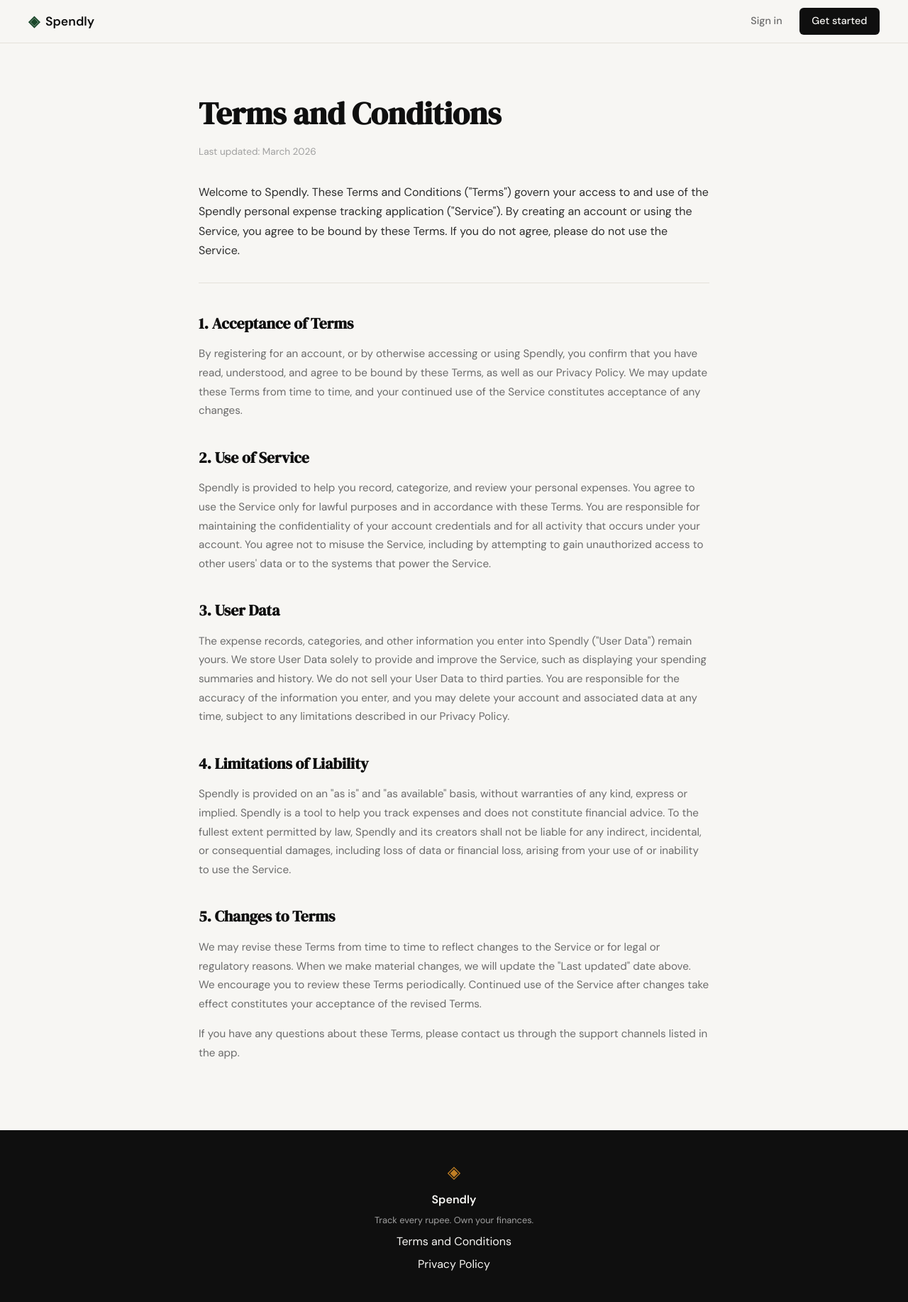
After one commit to jeswingeorge/spendly-expense-tracker, a Flask app: page /terms in a window 1280 px wide. The commit adds this page. Shown: the whole page at 71% size. Run offline with Flask 3, Linux system fonts and the light colour scheme.

Commit message:
landing: add terms and conditions page and route

```diff
--- a/app.py
+++ b/app.py
@@ -20,6 +20,11 @@ def register():
 @app.route("/login")
 def login():
     return render_template("login.html")
+
+
+@app.route("/terms")
+def terms():
+    return render_template("terms.html")
 
 
 # ------------------------------------------------------------------ #
--- a/static/css/style.css
+++ b/static/css/style.css
@@ -478,6 +478,56 @@ a { color: inherit; text-decoration: none; }
 .auth-switch a:hover { text-decoration: underline; }
 
 /* ------------------------------------------------------------------ */
+/* Legal pages (Terms, Privacy)                                        */
+/* ------------------------------------------------------------------ */
+
+.legal {
+    padding: 4rem 2rem 5rem;
+}
+
+.legal-inner {
+    max-width: 720px;
+    margin: 0 auto;
+}
+
+.legal-title {
+    font-family: var(--font-display);
+    font-size: clamp(2rem, 4vw, 2.75rem);
+    color: var(--ink);
+    margin-bottom: 0.5rem;
+}
+
+.legal-updated {
+    font-size: 0.85rem;
+    color: var(--ink-faint);
+    margin-bottom: 2rem;
+}
+
+.legal-intro {
+    font-size: 1rem;
+    color: var(--ink-soft);
+    line-height: 1.7;
+    margin-bottom: 2.5rem;
+    padding-bottom: 2rem;
+    border-bottom: 1px solid var(--border);
+}
+
+.legal-heading {
+    font-family: var(--font-display);
+    font-size: 1.35rem;
+    color: var(--ink);
+    margin-top: 2.25rem;
+    margin-bottom: 0.75rem;
+}
+
+.legal-body {
+    font-size: 0.95rem;
+    color: var(--ink-muted);
+    line-height: 1.75;
+    margin-bottom: 1rem;
+}
+
+/* ------------------------------------------------------------------ */
 /* Footer                                                              */
 /* ------------------------------------------------------------------ */
 
--- a/templates/base.html
+++ b/templates/base.html
@@ -34,7 +34,7 @@
             <span class="brand-icon">◈</span>
             <span class="footer-name">Spendly</span>
             <p class="footer-copy">Track every rupee. Own your finances.</p>
-            <a href="#">Terms and Conditions</a>
+            <a href="{{ url_for('terms') }}">Terms and Conditions</a>
             <a href="#">Privacy Policy</a>
         </div>
     </footer>
--- /dev/null
+++ b/templates/terms.html
@@ -0,0 +1,79 @@
+{% extends "base.html" %}
+
+{% block title %}Terms and Conditions — Spendly{% endblock %}
+
+{% block content %}
+
+<section class="legal">
+    <div class="legal-inner">
+        <h1 class="legal-title">Terms and Conditions</h1>
+        <p class="legal-updated">Last updated: March 2026</p>
+
+        <p class="legal-intro">
+            Welcome to Spendly. These Terms and Conditions ("Terms") govern your
+            access to and use of the Spendly personal expense tracking application
+            ("Service"). By creating an account or using the Service, you agree to
+            be bound by these Terms. If you do not agree, please do not use the
+            Service.
+        </p>
+
+        <h2 class="legal-heading">1. Acceptance of Terms</h2>
+        <p class="legal-body">
+            By registering for an account, or by otherwise accessing or using
+            Spendly, you confirm that you have read, understood, and agree to be
+            bound by these Terms, as well as our Privacy Policy. We may update
+            these Terms from time to time, and your continued use of the Service
+            constitutes acceptance of any changes.
+        </p>
+
+        <h2 class="legal-heading">2. Use of Service</h2>
+        <p class="legal-body">
+            Spendly is provided to help you record, categorize, and review your
+            personal expenses. You agree to use the Service only for lawful
+            purposes and in accordance with these Terms. You are responsible for
+            maintaining the confidentiality of your account credentials and for
+            all activity that occurs under your account. You agree not to misuse
+            the Service, including by attempting to gain unauthorized access to
+            other users' data or to the systems that power the Service.
+        </p>
+
+        <h2 class="legal-heading">3. User Data</h2>
+        <p class="legal-body">
+            The expense records, categories, and other information you enter into
+            Spendly ("User Data") remain yours. We store User Data solely to
+            provide and improve the Service, such as displaying your spending
+            summaries and history. We do not sell your User Data to third
+            parties. You are responsible for the accuracy of the information you
+            enter, and you may delete your account and associated data at any
+            time, subject to any limitations described in our Privacy Policy.
+        </p>
+
+        <h2 class="legal-heading">4. Limitations of Liability</h2>
+        <p class="legal-body">
+            Spendly is provided on an "as is" and "as available" basis, without
+            warranties of any kind, express or implied. Spendly is a tool to help
+            you track expenses and does not constitute financial advice. To the
+            fullest extent permitted by law, Spendly and its creators shall not
+            be liable for any indirect, incidental, or consequential damages,
+            including loss of data or financial loss, arising from your use of
+            or inability to use the Service.
+        </p>
+
+        <h2 class="legal-heading">5. Changes to Terms</h2>
+        <p class="legal-body">
+            We may revise these Terms from time to time to reflect changes to the
+            Service or for legal or regulatory reasons. When we make material
+            changes, we will update the "Last updated" date above. We encourage
+            you to review these Terms periodically. Continued use of the Service
+            after changes take effect constitutes your acceptance of the revised
+            Terms.
+        </p>
+
+        <p class="legal-body">
+            If you have any questions about these Terms, please contact us
+            through the support channels listed in the app.
+        </p>
+    </div>
+</section>
+
+{% endblock %}
```
